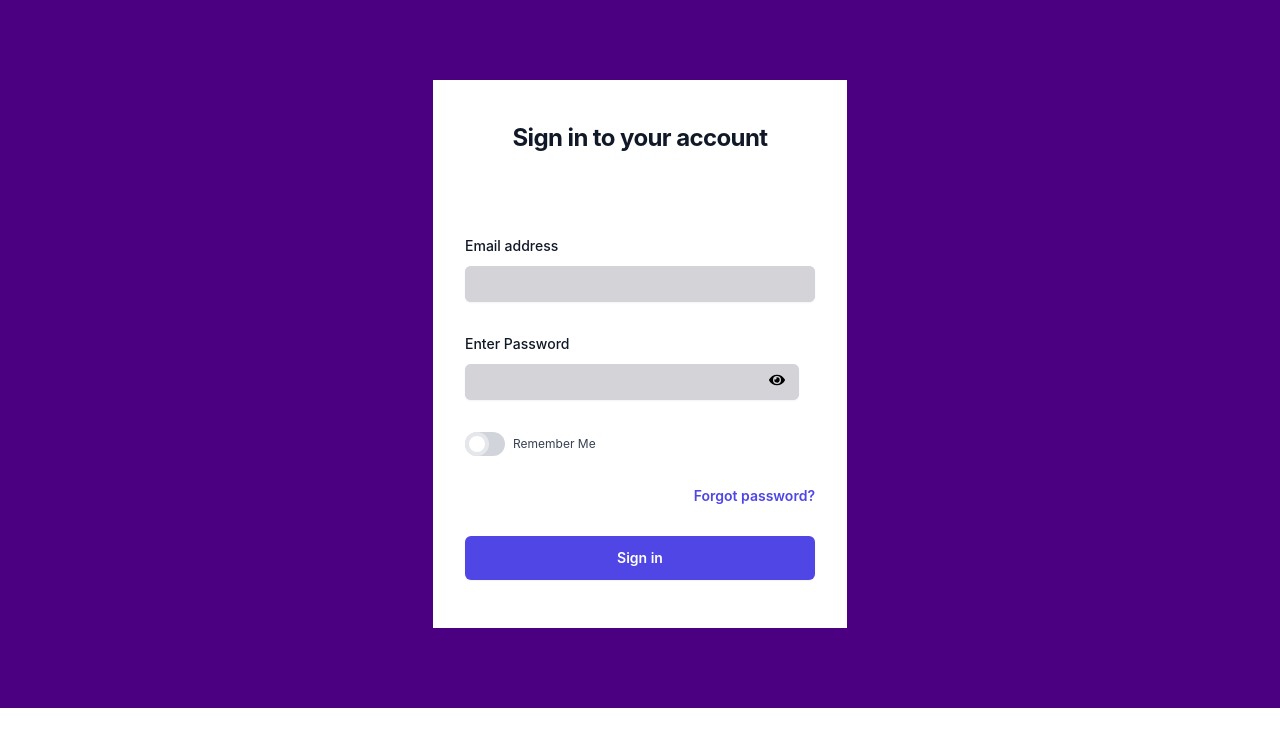
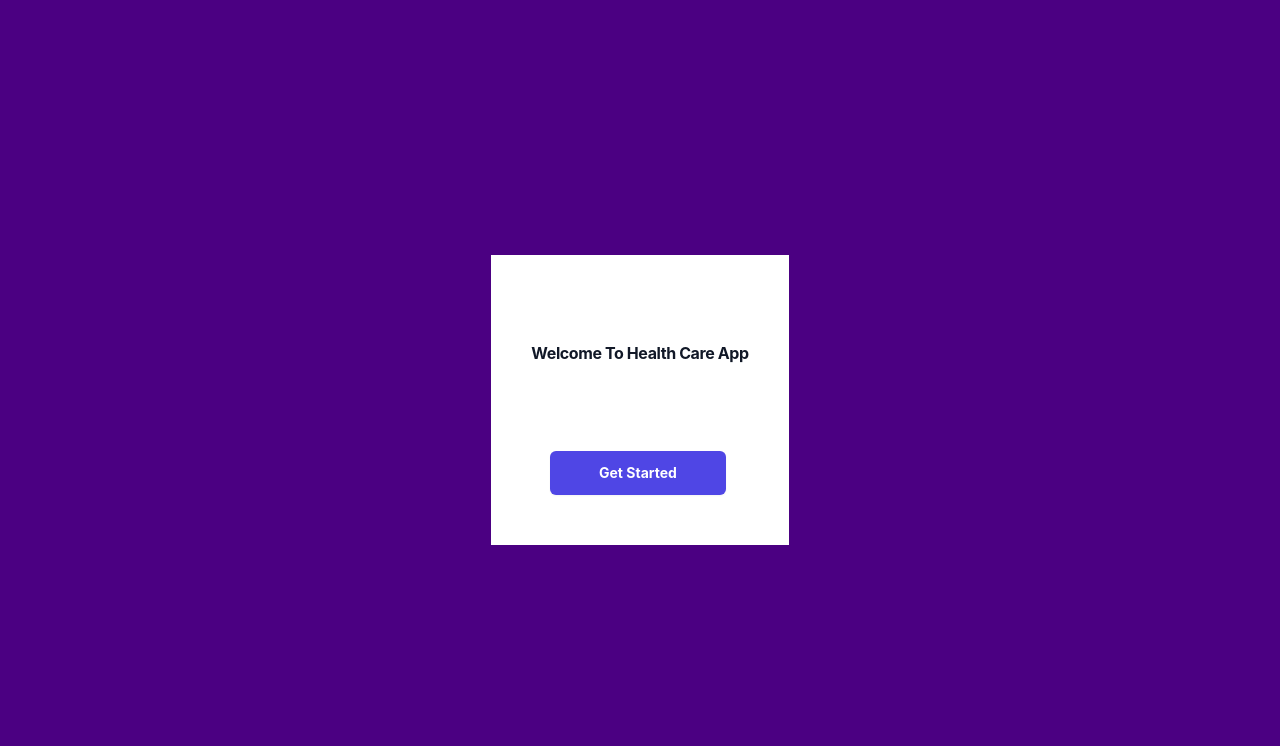
Before and after one commit to CTRL-T7/healthcare, a React (Create React App) app: page / in a window 1280 px wide. Shown: the top 746 px of the page. Built offline with nearby package versions, Linux system fonts and the light colour scheme.

Commit message:
new Updates

```diff
--- a/package.json
+++ b/package.json
@@ -3,6 +3,7 @@
   "version": "0.1.0",
   "private": true,
   "dependencies": {
+    "@auth0/auth0-react": "^2.1.1",
     "@emailjs/browser": "^3.11.0",
     "@testing-library/jest-dom": "^5.16.5",
     "@testing-library/react": "^13.4.0",
--- a/src/App.js
+++ b/src/App.js
@@ -1,7 +1,7 @@
 import logo from './logo.svg';
 import './App.css';
 import Login from './components/Login';
-import { BrowserRouter as Router, Route,Routes, Link} from "react-router-dom"
+import { BrowserRouter as Router, Route,Routes, redirect} from "react-router-dom"
 import Homescreen from './components/Homescreen';
 import incidentmgt from './components/incidentmgt';
 
@@ -11,9 +11,11 @@ function App() {
     <Router>
       <Routes>
 
-        <Route  path="/" Component={Login}/>
+        <Route  path="/"  exact Component={Login}/>
+
         <Route path ="/homescreen" Component={Homescreen}/>
         <Route path ="/incidentmgt" Component={incidentmgt}/>
+
       </Routes>
 
 
--- a/src/components/Homescreen.js
+++ b/src/components/Homescreen.js
@@ -13,6 +13,7 @@ import {GoNote} from 'react-icons/go'
 import {GrFormAdd} from 'react-icons/gr'
 import "./style.css"
 import {Link, NavLink} from "react-router-dom"
+import { useAuth0 } from "@auth0/auth0-react";
 
 function Homescreen() {
 
@@ -58,6 +59,28 @@ function Homescreen() {
     const toggleDrawer = () => {
         setOpen((prevState) => !prevState)
     }
+    const { loginWithRedirect } = useAuth0();
+    const DrawerItem =({path, label, Icon}) =>(
+        <NavLink
+
+
+        to={path}
+        style={({ isActive, isPending }) => {
+          return {
+            fontWeight: isActive ? "bold" : "",
+            color: isActive ? "#1560bd" : "black",
+          };
+        }}
+      >
+          <div>
+        </div>
+              <div className='menuitemdiv'>
+                {<Icon size={20}/>}
+                    <h1>{label}</h1>
+                </div>
+         </NavLink>
+    )
+
   return (
     <div >
 
@@ -74,75 +97,26 @@ function Homescreen() {
                 enableOverlay={false}
             >
                 <div style={menucontainer} className='menucontainer'>
-                <NavLink
-  to="/homescreen"
-  style={({ isActive, isPending }) => {
-    return {
-      fontWeight: isActive ? "bold" : "",
-      color: isActive ? "#1560bd" : "black",
+              <DrawerItem path={'/homescreen'} label={'Dashboard'} Icon={AiOutlineHome}/>
+                    <h1 style={sectiontitle}>YP SUPPORT</h1>
+
+                   <DrawerItem path={'/'} label={'Interactions'} Icon={BiMessageDetail}/>
+                     <DrawerItem path={'/incidentmgt'} label={'Incident Mgt'} Icon={TbHeartRateMonitor} />
+                     <DrawerItem path={'/'} label={'Key Work Sessions'} Icon={GoNote}/>
 
 
-    };
-  }}
->
-    <div>
-
-    </div>
-                    <div className='menuitemdiv'>
-                        <AiOutlineHome size={20}/>
-                        <h1>Dashboard</h1>
-                    </div>
-                    </NavLink>
-
-                    <h1 style={sectiontitle}>YP SUPPORT</h1>
-
-                    <div className='menuitemdiv'>
-                        <BiMessageDetail size={20}/>
-                        <h1>Interactions</h1>
-                    </div>
-             <NavLink
-                to="/incidentmgt"
-                style={({ isActive, isPending }) => {
-                    return {
-                    fontWeight: isActive ? "bold" : "",
-                    color: isActive ? "#1560bd" : "black",
-
-
-                    };
-                }}
-                >
-                    <div className='menuitemdiv'>
-                        <TbHeartRateMonitor size={20}/>
-                        <h1>Incident Mgt</h1>
-                    </div>
-                    </NavLink>
-                    <div className='menuitemdiv'>
-                        <GoNote size={20}/>
-                        <h1>Key Work Sessions</h1>
-                    </div>
 
                     <h1 style={sectiontitle}>INDUCTION</h1>
 
-                    <div className='menuitemdiv'>
-                        <GrFormAdd size={20}/>
-                        <h1>Soft Handbook</h1>
-                    </div>
-                    <div className='menuitemdiv'>
-                        <BiBuildingHouse size={20}/>
-                        <h1>Sign Off Sheet</h1>
-                    </div>
-                    <div className='menuitemdiv'>
-                        <BiMessageDetail size={20}/>
-                        <h1>Policy</h1>
-                    </div>
+                    <DrawerItem path={'/'} label={'Soft Handbook'} Icon={GrFormAdd}/>
+                    <DrawerItem path={'/'} label={'Sign Off Sheet'} Icon={BiBuildingHouse}/>
+                    <DrawerItem path={'/'} label={'Policy'} Icon={BiMessageDetail}/>
+
 
                     <h1 style={sectiontitle}>PERSONAL DEVELOPMENT</h1>
 
 
-                    <div className='menuitemdiv'>
-                        <GrFormAdd size={20}/>
-                        <h1>Training Hub</h1>
-                    </div>
+                    <DrawerItem path={'/'} label={'Training Hub'} Icon={GrFormAdd}/>
 
                     <h1 style={sectiontitle}>YOUNG PEOPLE</h1>
                 </div>
--- a/src/components/Login.js
+++ b/src/components/Login.js
@@ -1,14 +1,16 @@
 import React, {useState} from 'react'
 import {FaEye, FaEyeSlash} from 'react-icons/fa'
 import {Link} from "react-router-dom"
-
+import { useAuth0 } from "@auth0/auth0-react";
 
 function Login() {
 
     const inputwidth={
-        width:'350px',
-        margin:'auto',
-        paddingTop:'30px',
+        display:'block',
+        width:'180px',
+        margin:' 0 auto',
+        paddingTop:'40px',
+        paddingBottom:'50px'
     }
 
     const pwddiv={
@@ -42,63 +44,22 @@ function Login() {
         setPassword(event.target.value);
     };
 
+    const { loginWithRedirect } = useAuth0();
 
   return (
-    <div  style={justify}  class="bg-indigo-600 grow h-full">
-        <div class="bg-white w-fit h-full my-20" >
+    <div  style={justify}  class="bg-indigo-600 grow h-screen">
+        <div class="bg-white w-fit h-150 my-20" >
 
         <div>
-        <h2 class="mt-10 text-center text-2xl font-bold leading-9 tracking-tight text-gray-900">Sign in to your account</h2>
+        <h2 class="mt-10 p-10 text-center text-1x2 font-bold leading-9 tracking-tight text-gray-900">Welcome To Health Care App</h2>
         </div>
-        <div  className='formcontainer  flex min-h-full flex-col justify-center px-6 py-12 lg:px-8'>
-        <form class="space-y-6" action="#" method="POST">
 
         <div style={inputwidth}>
-        <label for="email" class="block text-sm font-medium leading-6 text-gray-900">Email address</label>
-        <div class="mt-2">
-          <input id="email" name="email" type="email" autocomplete="email" required class="block w-full rounded-md  py-1.5 text-gray-900 bg-zinc-300 shadow-sm ring-1 ring-inset ring-gray-300 placeholder:text-gray-400 focus:ring-2 focus:ring-inset focus:ring-indigo-600 sm:text-sm sm:leading-6"/>
-
-
-        </div>
-        <div style={inputwidth}>
-        <div class="flex items-center justify-between">
-          <label for="password" class="block text-sm font-medium leading-6 text-gray-900">Enter Password</label>
-
-        </div>
-        <div class="mt-2" style={pwddiv}>
-          <input id="password" name="password" type={showPassword ? "text" : "password"} value={password} onChange={handlePasswordChange} autocomplete="current-password" required class="block w-full  border-black rounded-md  py-1.5 text-gray-900 bg-zinc-300 shadow-sm ring-1 ring-inset ring-gray-300 placeholder:text-gray-400 focus:ring-2 focus:ring-inset focus:ring-indigo-600 sm:text-sm sm:leading-6"/>
-          <span style={relative}>
-
-          <button  onClick={togglePasswordVisibility}>
-            {showPassword ? <FaEyeSlash/> : <FaEye/>}
-
-          </button>
-          </span>
-        </div>
-      </div>
-      </div>
-
-      <div style={inputwidth}>
-      <div  class="relative  inline-block w-10 mr-2 align-middle select-none transition duration-200 ease-in">
-    <input type="checkbox" name="toggle" id="toggle" class="toggle-checkbox absolute block w-6 h-6 rounded-full bg-white border-4 appearance-none cursor-pointer"/>
-    <label for="toggle" class="toggle-label block overflow-hidden h-6 rounded-full bg-gray-300 cursor-pointer"></label>
-    </div>
-    <label for="toggle" class=" mt-0.5 text-xs text-gray-700">Remember Me</label>
+       <button onClick={()=>loginWithRedirect()}>
+        <button type="submit" class="flex w-44 justify-center rounded-md bg-indigo-600 px-3 py-2.5 text-sm font-bold leading-6 text-white shadow-sm hover:bg-indigo-500 focus-visible:outline focus-visible:outline-2 focus-visible:outline-offset-2 focus-visible:outline-indigo-600">Get Started</button>
+        </button>
 
       </div>
-      <div class="text-sm" style={inputwidth} >
-            <a href="#" class="font-semibold flex justify-end text-indigo-600 hover:text-indigo-500">Forgot password?</a>
-          </div>
-      <div style={inputwidth}>
-       <Link to="/homescreen">
-        <button type="submit" class="flex w-full  justify-center rounded-md bg-indigo-600 px-3 py-2.5 text-sm font-semibold leading-6 text-white shadow-sm hover:bg-indigo-500 focus-visible:outline focus-visible:outline-2 focus-visible:outline-offset-2 focus-visible:outline-indigo-600">Sign in</button>
-        </Link>
-
-      </div>
-
-
-            </form>
-        </div>
         </div>
     </div>
   )
--- a/src/index.js
+++ b/src/index.js
@@ -3,11 +3,21 @@ import ReactDOM from 'react-dom/client';
 import './index.css';
 import App from './App';
 import reportWebVitals from './reportWebVitals';
+import { Auth0Provider } from '@auth0/auth0-react';
 
 const root = ReactDOM.createRoot(document.getElementById('root'));
 root.render(
   <React.StrictMode>
-    <App />
+    <Auth0Provider
+      domain="dev-np1mr2qs4kiwvivc.us.auth0.com"
+      clientId="okCpcEvsOkZ2qYDbCuNgTcCNv6k3MdP3"
+      authorizationParams={{
+        redirect_uri:"http://localhost:3000/homescreen"
+      }}
+    >
+
+     <App />
+    </Auth0Provider>
   </React.StrictMode>
 );
 
```
Also changed, not shown: src/components/incidentmgt.js (+60 -7 lines), 1 other file (tests, documents, lock files or other folders).
